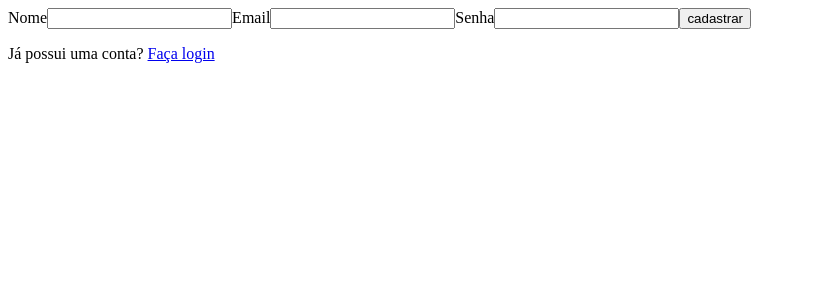
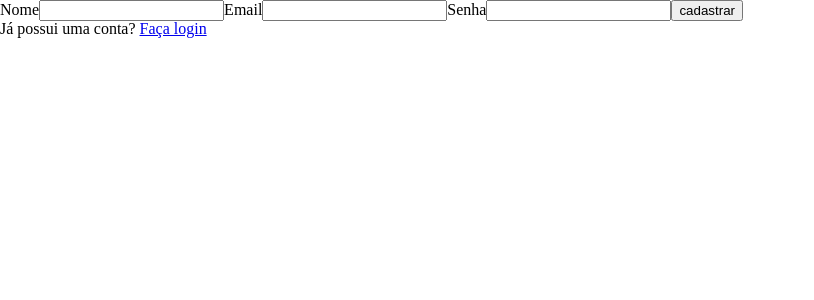
Before and after one commit to thalials/front-tecweb, a React (Create React App) app: page /register in a window 1280 px wide. Shown: the top 300 px of the page, without its empty margins (0-814 px from the left). Built offline with nearby package versions, Linux system fonts and the light colour scheme.

Commit message:
reset css

```diff
--- a/src/App.js
+++ b/src/App.js
@@ -4,6 +4,8 @@
 import { AuthProvider } from './Context/AuthContext';
 import Routes from './routes';
 import history from './history';
+import './reset.css'
+
 
 function App() {
     return (
--- /dev/null
+++ b/src/reset.css
@@ -0,0 +1,48 @@
+/* http://meyerweb.com/eric/tools/css/reset/
+   v2.0 | 20110126
+   License: none (public domain)
+*/
+
+html, body, div, span, applet, object, iframe,
+h1, h2, h3, h4, h5, h6, p, blockquote, pre,
+a, abbr, acronym, address, big, cite, code,
+del, dfn, em, img, ins, kbd, q, s, samp,
+small, strike, strong, sub, sup, tt, var,
+b, u, i, center,
+dl, dt, dd, ol, ul, li,
+fieldset, form, label, legend,
+table, caption, tbody, tfoot, thead, tr, th, td,
+article, aside, canvas, details, embed,
+figure, figcaption, footer, header, hgroup,
+menu, nav, output, ruby, section, summary,
+time, mark, audio, video {
+	margin: 0;
+	padding: 0;
+	border: 0;
+	font-size: 100%;
+	font: inherit;
+	vertical-align: baseline;
+}
+/* HTML5 display-role reset for older browsers */
+article, aside, details, figcaption, figure,
+footer, header, hgroup, menu, nav, section {
+	display: block;
+}
+body {
+	line-height: 1;
+}
+ol, ul {
+	list-style: none;
+}
+blockquote, q {
+	quotes: none;
+}
+blockquote:before, blockquote:after,
+q:before, q:after {
+	content: '';
+	content: none;
+}
+table {
+	border-collapse: collapse;
+	border-spacing: 0;
+}
```
